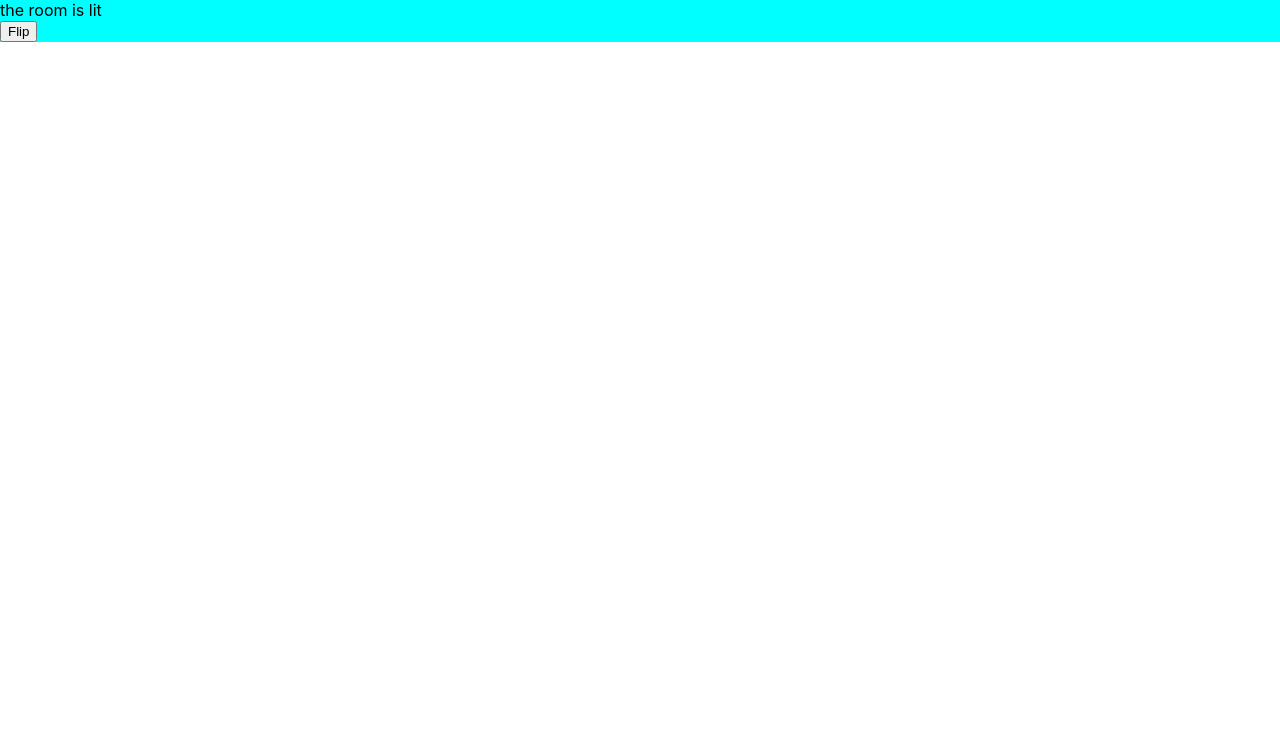
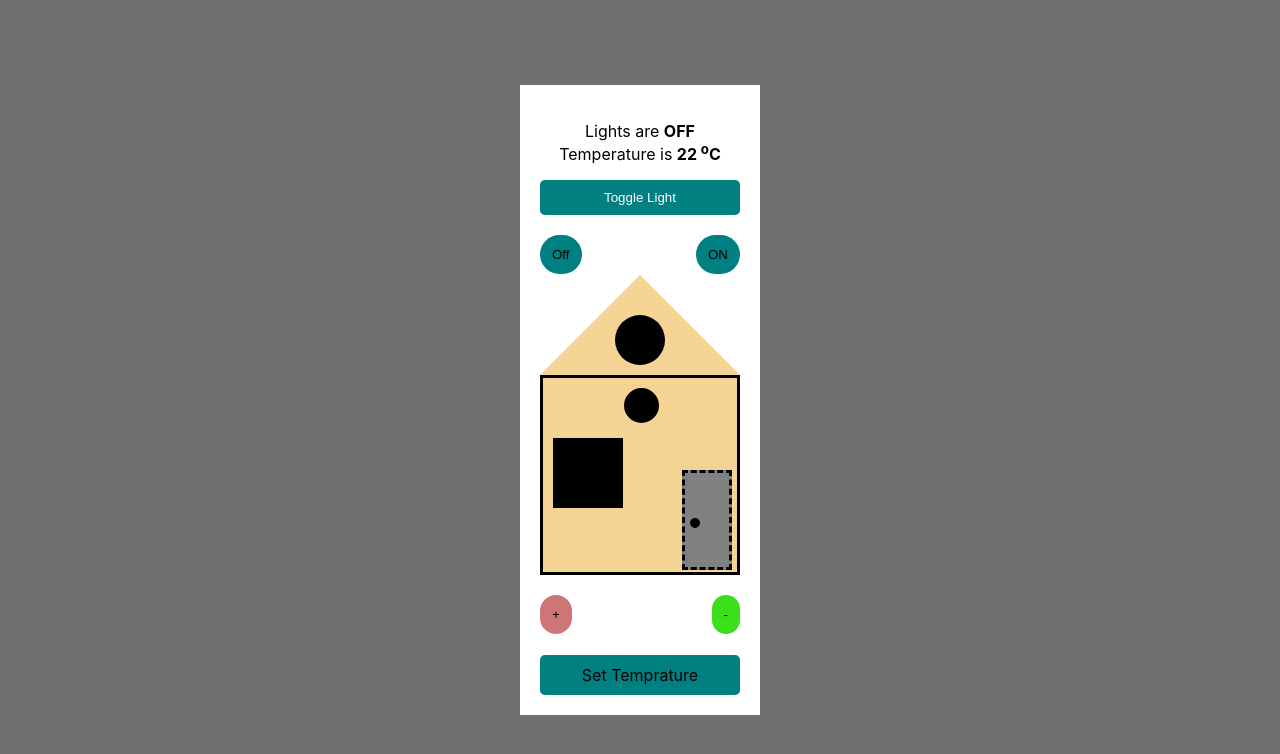
Before and after one commit to hassan-ak/bootcamp2020c04, a React (Create React App) app: page / in a window 1280 px wide. Shown: the top 754 px of the page. Built offline with nearby package versions, Linux system fonts and the light colour scheme.

Commit message:
Updated App.css and App.js
Assignment Completed

```diff
--- a/src/App.css
+++ b/src/App.css
@@ -1,4 +1,188 @@
-.room {
+*{
+    box-sizing: border-box;
+  }
+
+  body{
+    background-color: rgba(0, 0, 0, 0.562);
+    display: flex;
+    align-items: center;
+    justify-content: center;
+    min-height: 100vh;
+  }
+
+  .container{
+  background-color: rgb(255, 255, 255);
+  padding: 20px;
+  }
+
+  .room{
+    background-color: rgb(245, 211, 149);
+    width: 200px;
+    height: 200px;
+    outline: thick;
+    border-style: solid;
+    position: relative;
+  }
+
+  .upper{
+    width: 0;
+    height: 0;
+    border-left: 100px solid  transparent;
+    border-right: 100px solid  transparent;
+    border-bottom: 100px solid rgb(245, 211, 149);
+    position: relative;
+  }
+
+  .room-window{
+    background-color: rgb(255, 255, 255);
+    width: 70px;
+    height: 70px;
+    outline: 2px;
+    border-style: dashed;
+    position: absolute;
+    top: 60px;
+    left: 10px;
+  }
+
+  .room-door{
+    background-color: grey;
+    width: 50px;
+    height: 100px;
+    outline: 2px;
+    border-style: dashed;
+    position: absolute;
+    bottom: 2px;
+    right: 5px;
+  }
+
+  .room-window1{
+    background-color: white;
+    border-radius: 100px;
+    width: 35px;
+    height: 35px;
+    outline: 2px;
+    border-style: solid;
+    position: absolute;
+    top: 10px;
+    left: 81px;
+  }
+
+  .upper-window{
+    background-color: white;
+    border-radius: 100px;
+    width: 50px;
+    height: 50px;
+    outline: 2px;
+    border-style: dashed;
+    position: absolute;
+    top: 40px;
+    left: -25px;
+  }
+
+  .door-knob{
+    background-color: rgb(0, 0, 0);
+    border-radius: 100px;
+    width: 10px;
+    height: 10px;
+    outline: 2px;
+    border-style: solid;
+    position: absolute;
+    top: 45px;
+    left: 5px;
+  }
+
+  .toggle{
+    background-color: teal;
+    color: white;
+    padding: 10px;
+    width: 100%;
+    margin-bottom: 20px;
+    border: none;
+    border-radius: 5px;
+    cursor: pointer;
+  }
+
+  .lit{
+    background-color: white;
+  }
+
+  .dark{
+    background-color: black;
+  }
+
+  .light-buttons{
+    width: 100%;
+    background-color: white;
+    padding: 20px;
+    position: relative;
+  }
+
+  .off{
+    position: absolute;
+    background-color: teal;
+    border-radius: 50px;
+    padding: 12px;
+    border: none;
+    left: 0;
+    top: 0;
+    cursor: pointer;
+  }
+
+  .on{
+    position: absolute;
+    background-color: teal;
+    padding: 12px;
+    border: none;
+    right: 0;
+    top: 0;
+    border-radius: 50px;
+    cursor: pointer;
+  }
+
+  .status{
+    text-align: center;
+  }
+
+  .temp-buttons{
+    width: 100%;
+    background-color: white;
+    padding: 20px;
+    margin-top: 20px;
+    position: relative;
+  }
+
+  .dec{
+    position: absolute;
+    background-color: rgba(180, 44, 44, 0.651);
+    border-radius: 50px;
+    padding: 12px;
+    border: none;
+    left: 0;
+    top: 0;
+    cursor: pointer;
+  }
+
+  .inc{
+    position: absolute;
+    background-color: rgb(60, 223, 27);
+    padding: 12px;
+    border: none;
+    right: 0;
+    top: 0;
+    border-radius: 50px;
+    cursor: pointer;
+  }
+
+  .temp{
+    width: 100%;
+    background-color: teal;
+    text-align: center;
+    margin-top: 20px;
+    padding: 10px;
+    border-radius: 5px;
+  }
+
+/* .room {
     height: 100%;
     margin: 0;
   }
@@ -9,4 +193,4 @@
   .dark {
     background-color: black;
     color: white;
-  }
+  } */
--- a/src/App.js
+++ b/src/App.js
@@ -1,28 +1,58 @@
 import React , {useState} from 'react';
 import './App.css';
 
-// step 05
+//Assignment
 function App() {
-  const [isLit, setLit] = useState(true);
 
+  const [lit,setLit] = useState(false)
+  const [temp,setTemp] = useState(22)
   return (
-    <div className={`room ${isLit ? "lit" : "dark"}`}>
-      the room is {isLit ? 'lit' : 'dark'}
-      <br></br>
-      <button onClick={()=>setLit(!isLit)}>
-        Flip
-      </button>
+    <div className = "container">
+      <div className="status">
+        <p>
+          Lights are <strong>{lit? 'ON' : 'OFF'}</strong>
+          <br></br>
+          Temperature is <strong>{temp} <sup>o</sup>C</strong>
+        </p>
+      </div>
+
+      <button className="toggle" onClick={()=>{setLit(!lit)}}>Toggle Light</button>
+      <div className="light-buttons">
+      <button className="off" onClick={()=>{setLit(false)}}>Off</button>
+      <button className="on" onClick={()=>{setLit(true)}}>ON</button>
+      </div>
+
+      <div>
+        <div className = "upper">
+          <div className = {`upper-window ${lit? 'lit':'dark'}`}></div>
+        </div>
+        <div className = "room">
+          <div className = {`room-window ${lit? 'lit':'dark'}`}></div>
+          <div className = {`room-window1 ${lit? 'lit':'dark'}`}></div>
+          <div className = "room-door">
+            <div className = "door-knob"></div>
+          </div>
+        </div>
+        </div>
+
+      <div className="temp-buttons">
+      <button className="inc" onClick={()=>{setTemp(temp-1)}}>-</button>
+      <button className="dec" onClick={()=>{setTemp(temp+1)}}>+</button>
+      </div>
+      <div className="temp">
+        Set Temprature
+      </div>
     </div>
   );
 }
 
-// // step 04
+
+// // step 05
 // function App() {
 //   const [isLit, setLit] = useState(true);
-//   const brightness = isLit ? "lit" : "dark";
 
 //   return (
-//     <div className={`room ${brightness}`}>
+//     <div className={`room ${isLit ? "lit" : "dark"}`}>
 //       the room is {isLit ? 'lit' : 'dark'}
 //       <br></br>
 //       <button onClick={()=>setLit(!isLit)}>
@@ -32,15 +62,15 @@ function App() {
 //   );
 // }
 
-// // // step 03
+// // // step 04
 // // function App() {
 // //   const [isLit, setLit] = useState(true);
+// //   const brightness = isLit ? "lit" : "dark";
 
 // //   return (
-// //     <div>
+// //     <div className={`room ${brightness}`}>
 // //       the room is {isLit ? 'lit' : 'dark'}
 // //       <br></br>
-// //       {/* by using arrow function wigthin the onClick call we can delay the flip functionalty with our will */}
 // //       <button onClick={()=>setLit(!isLit)}>
 // //         Flip
 // //       </button>
@@ -48,28 +78,44 @@ function App() {
 // //   );
 // // }
 
-// // // // step 02
+// // // // step 03
 // // // function App() {
 // // //   const [isLit, setLit] = useState(true);
 
 // // //   return (
 // // //     <div>
 // // //       the room is {isLit ? 'lit' : 'dark'}
+// // //       <br></br>
+// // //       {/* by using arrow function wigthin the onClick call we can delay the flip functionalty with our will */}
+// // //       <button onClick={()=>setLit(!isLit)}>
+// // //         Flip
+// // //       </button>
 // // //     </div>
 // // //   );
 // // // }
 
-// // // // // step 01
+// // // // // step 02
 // // // // function App() {
 // // // //   const [isLit, setLit] = useState(true);
-// // // //   // use state can be destructured as follow
-// // // //   // const state = React.useState(true);
-// // // //   // const isLit = state[0];
-// // // //   // const setLit = state[1];
 
-// // // // return (
-// // // //   <div className="room">the room is lit</div>
-// // // // );
+// // // //   return (
+// // // //     <div>
+// // // //       the room is {isLit ? 'lit' : 'dark'}
+// // // //     </div>
+// // // //   );
 // // // // }
 
+// // // // // // step 01
+// // // // // function App() {
+// // // // //   const [isLit, setLit] = useState(true);
+// // // // //   // use state can be destructured as follow
+// // // // //   // const state = React.useState(true);
+// // // // //   // const isLit = state[0];
+// // // // //   // const setLit = state[1];
+
+// // // // // return (
+// // // // //   <div className="room">the room is lit</div>
+// // // // // );
+// // // // // }
+
 export default App;
```
